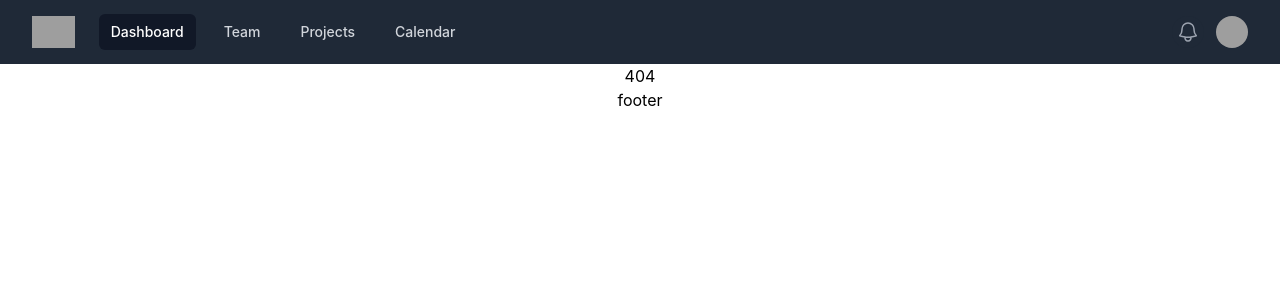
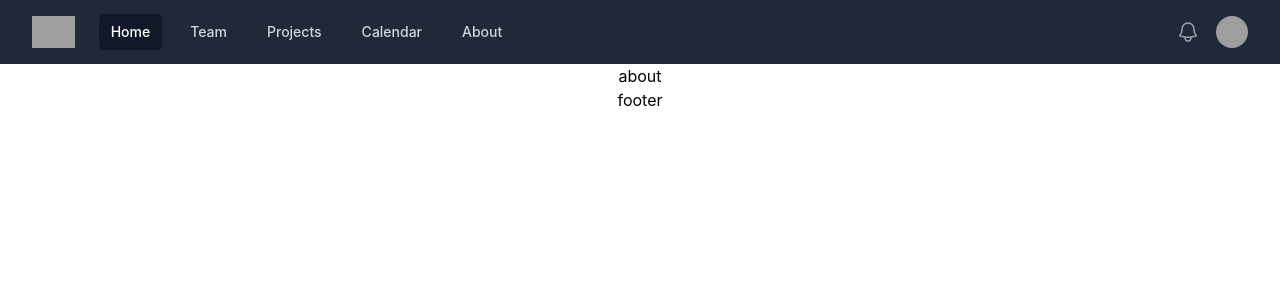
Before and after one commit to MUHAMMADSabbirHossain/red-onion, a React (Create React App) app: page /about in a window 1280 px wide. Before the commit this address had no page. Shown: the top 300 px of the page. Built offline with nearby package versions, Linux system fonts and the light colour scheme; grey boxes are pictures that could not be loaded.

Commit message:
home component seteled in navbar and aobut commponent added to navbar.'

```diff
--- a/src/App.js
+++ b/src/App.js
@@ -7,6 +7,7 @@ import Home from './Components/Home/Home';
 import SignIn from './Components/SignIn/SignIn';
 import SignOut from './Components/SignOut/SignOut';
 import NavigationBar from './Components/NavigationBar/NavigationBar';
+import About from './Components/About/About';
 
 function App() {
   return (
@@ -33,6 +34,7 @@ function App() {
       <Routes>
         <Route path="/" element={<Home></Home>}></Route>
         <Route path="/home" element={<Home></Home>}></Route>
+        <Route path="/about" element={<About></About>}></Route>
         <Route path="/signin" element={<SignIn></SignIn>}></Route>
         <Route path="/signout" element={<SignOut></SignOut>}></Route>
         <Route path="*" element={<NotFound></NotFound>}></Route>
--- /dev/null
+++ b/src/Components/About/About.js
@@ -0,0 +1,12 @@
+import React from 'react';
+import "./About.css";
+
+const About = () => {
+    return (
+        <div>
+            about
+        </div>
+    );
+};
+
+export default About;
--- a/src/Components/NavigationBar/NavigationBar.js
+++ b/src/Components/NavigationBar/NavigationBar.js
@@ -2,19 +2,21 @@ import React, { Fragment } from 'react';
 import "./NavigationBar.css";
 import { Disclosure, Menu, Transition } from '@headlessui/react';
 import { Bars3Icon, BellIcon, XMarkIcon } from '@heroicons/react/24/outline';
-
+import { Link } from 'react-router-dom';
 
 
 const navigation = [
-    { name: 'Dashboard', href: '#', current: true },
+    { name: 'Home', href: '#', current: true },
     { name: 'Team', href: '#', current: false },
     { name: 'Projects', href: '#', current: false },
     { name: 'Calendar', href: '#', current: false },
-]
+    { name: 'About', href: '#', current: false },
+];
+
 
 function classNames(...classes) {
     return classes.filter(Boolean).join(' ')
-}
+};
 
 
 
@@ -49,17 +51,26 @@ const NavigationBar = () => {
                                 <div className="hidden sm:ml-6 sm:block">
                                     <div className="flex space-x-4">
                                         {navigation.map((item) => (
+
+
+
                                             <a
                                                 key={item.name}
-                                                href={item.href}
+                                                /* href={item.href} */
                                                 className={classNames(
                                                     item.current ? 'bg-gray-900 text-white' : 'text-gray-300 hover:bg-gray-700 hover:text-white',
                                                     'rounded-md px-3 py-2 text-sm font-medium'
                                                 )}
                                                 aria-current={item.current ? 'page' : undefined}
                                             >
-                                                {item.name}
+                                                <Link to={`/${(item.name).toLowerCase()}`}>{item.name}</Link>
+                                                {
+                                                    console.log((item.name).toLowerCase())
+                                                }
                                             </a>
+
+
+
                                         ))}
                                     </div>
                                 </div>
```
Also changed, not shown: src/Components/About/About.css (added).
